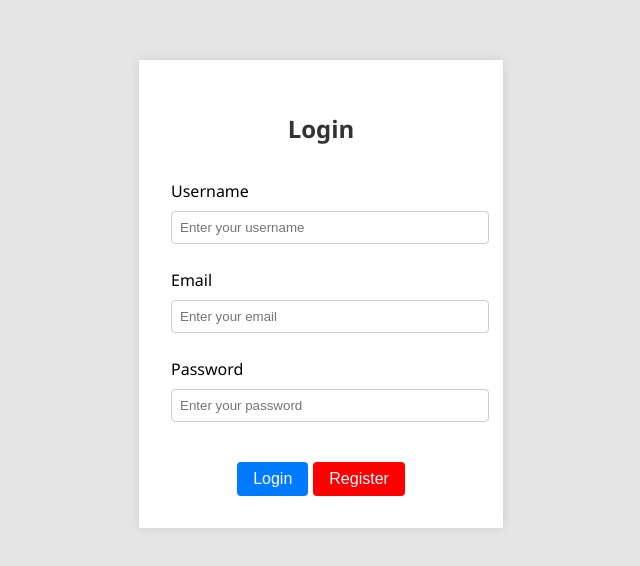
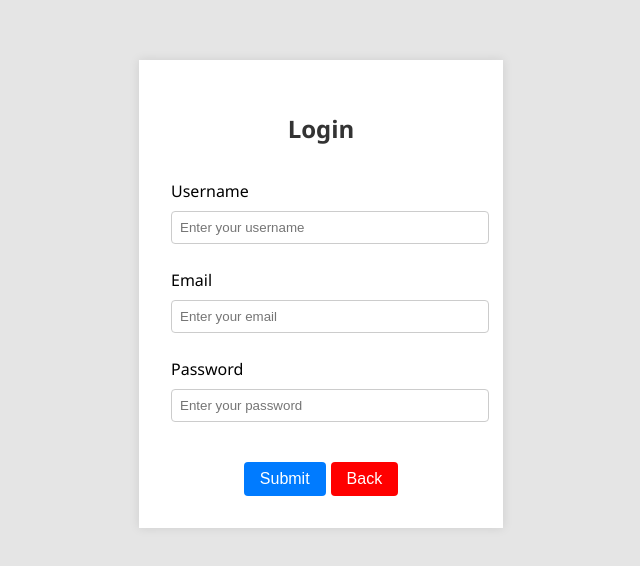
Before and after one commit to darking2539/todo-app-datawow, a React (Vite) app: page /register in a window 1280 px wide. Shown: the part 106-672 px from the top of the page, without its empty margins (319-959 px from the left). Built offline with nearby package versions, Linux system fonts and the light colour scheme.

Commit message:
fix wording

```diff
--- a/src/pages/Register/index.tsx
+++ b/src/pages/Register/index.tsx
@@ -88,8 +88,8 @@ const RegisterPage = () => {
           />
         </div>
         <div className="button-group">
-          <button type="submit">Login</button>
-          <button type="button" onClick={handleRegisterClick} style={{ backgroundColor: "red", marginLeft: "5px" }}>Register</button>
+          <button type="submit">Submit</button>
+          <button type="button" onClick={handleRegisterClick} style={{ backgroundColor: "red", marginLeft: "5px" }}>Back</button>
         </div>
       </form>
     </div>
```
